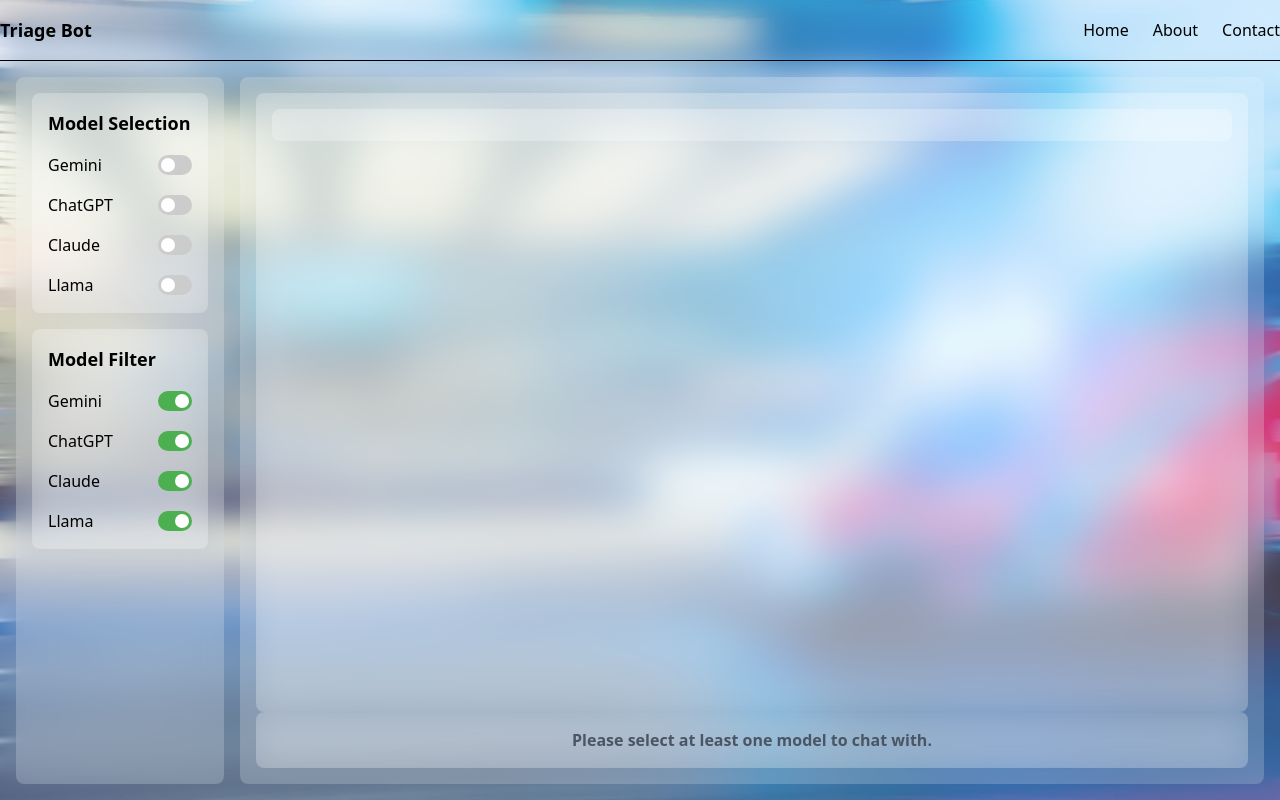
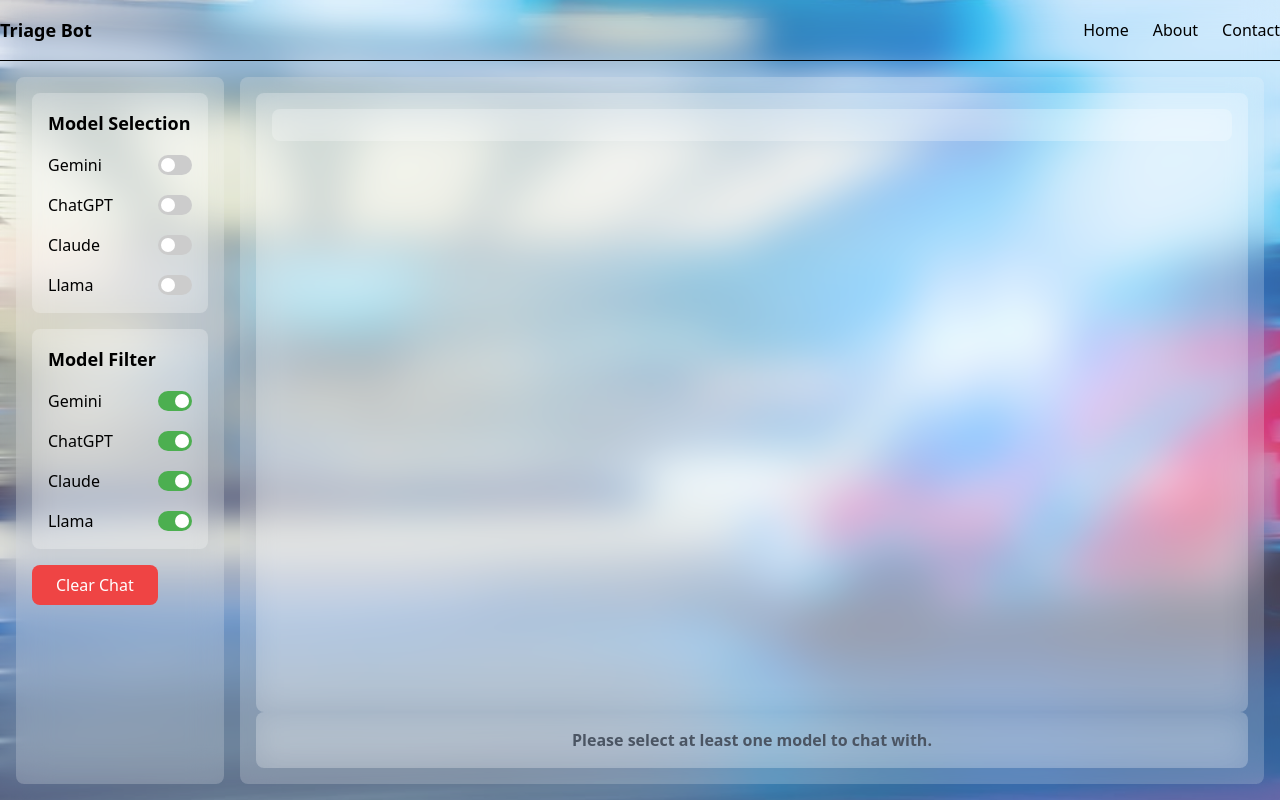
Before and after one commit to samacohen/Investigation, a React (Create React App) app in the folder frontend/: page /dashboard in a window 1280 px wide. Built offline with nearby package versions, Linux system fonts and the light colour scheme.

Commit message:
added a clear chat button

```diff
--- a/frontend/src/pages/DashboardPage.jsx
+++ b/frontend/src/pages/DashboardPage.jsx
@@ -59,6 +59,11 @@ const DashboardPage = () => {
     }
   };
 
+  // Function to clear chat messages
+  const clearChat = () => {
+    setMessages([]);
+  };
+
   return (
     <div
       className="relative flex flex-col min-h-screen"
@@ -79,6 +84,13 @@ const DashboardPage = () => {
           <div className="w-1/6 p-4 bg-white bg-opacity-20 backdrop-blur-lg rounded-lg">
             <ModelSelection selectedModels={selectedModels} setSelectedModels={setSelectedModels} />
             <ModelFilter filteredModels={filteredModels} setFilteredModels={setFilteredModels} />
+            {/* Clear Chat Button */}
+            <button
+              className="mt-4 px-6 py-2 bg-red-500 text-white rounded-lg hover:bg-red-600"
+              onClick={clearChat}
+            >
+              Clear Chat
+            </button>
           </div>
 
           {/* Right 5/6 - Chatbot Interface */}
```
